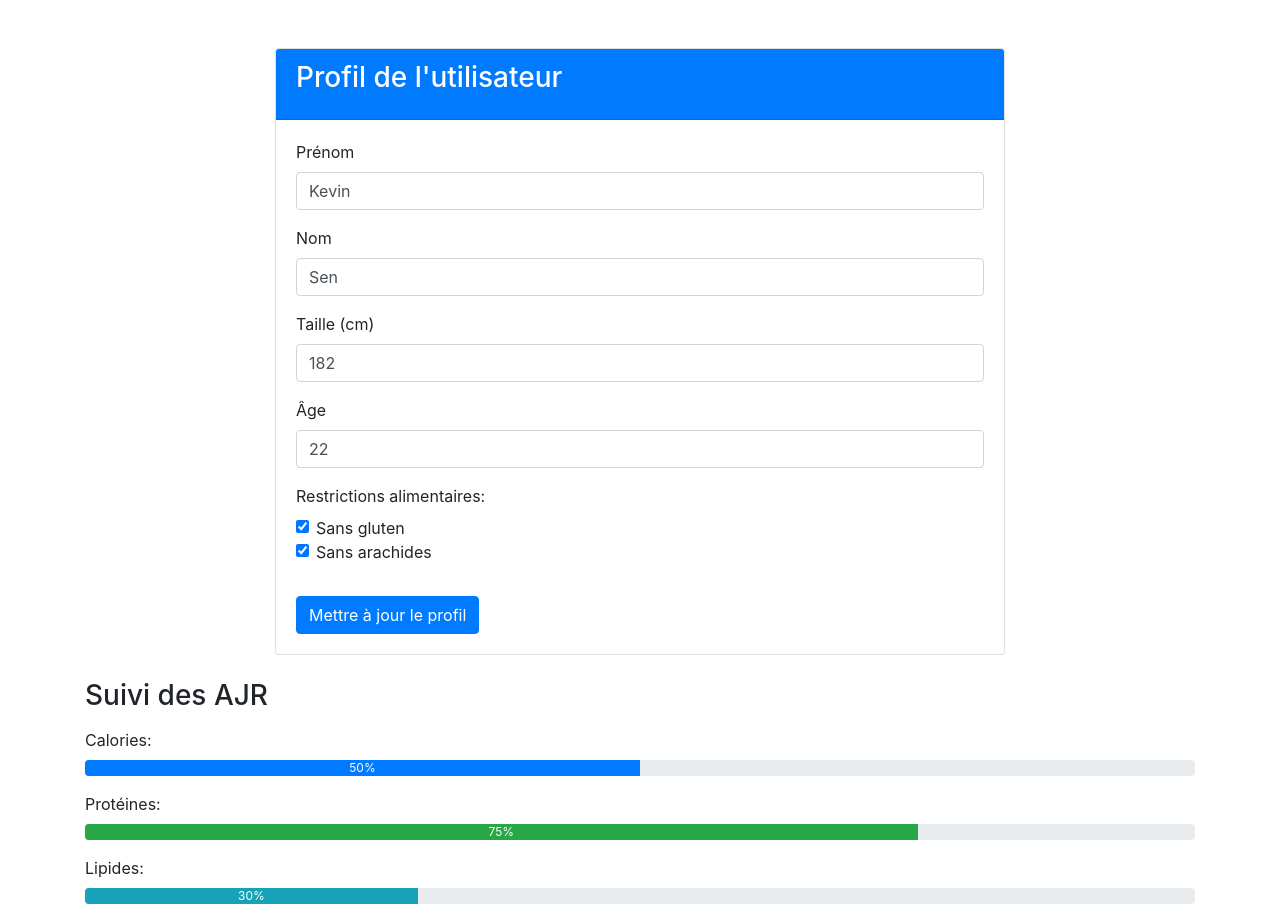
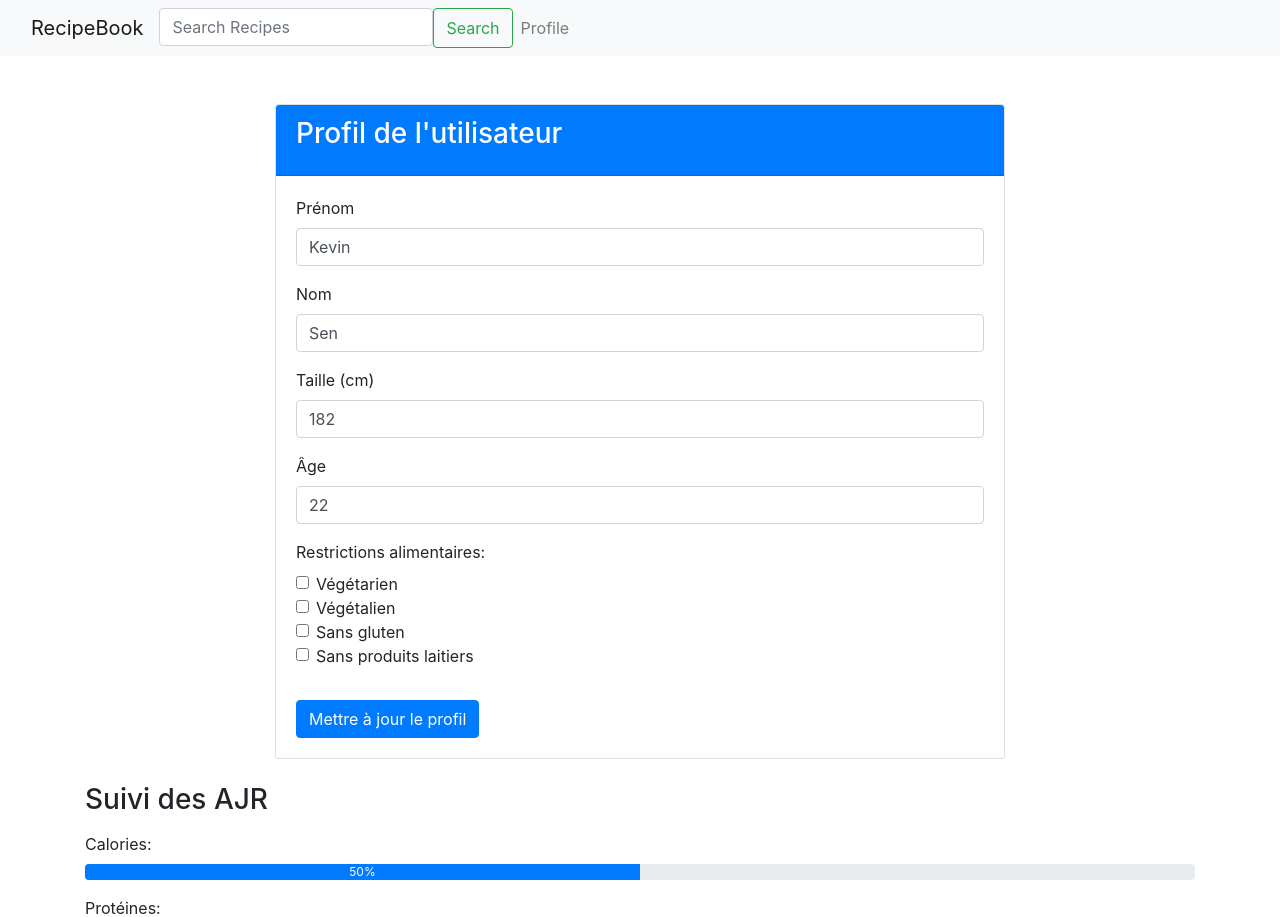
Before and after one commit to Kevin44France/FoodAssistant, a Flask app: page /user in a window 1280 px wide. Shown: the top 917 px of the page. Run offline with Flask 3, Linux system fonts and the light colour scheme; some libraries are stand-ins or nearby versions.

Commit message:
avancement

```diff
--- a/Data/user_profile.json
+++ b/Data/user_profile.json
@@ -3,8 +3,5 @@
     "lastName": "Sen",
     "height": "182",
     "age": "22",
-    "dietaryRestrictions": [
-        "glutenFree",
-        "peanutFree"
-    ]
+    "dietaryRestrictions": []
 }
--- a/webApp/app.py
+++ b/webApp/app.py
@@ -1,7 +1,6 @@
 import json
 
 from flask import Flask, request, render_template, redirect, url_for
-import requests
 
 app = Flask(__name__)
 
@@ -18,11 +17,26 @@ def find_recipe_by_id(recipe_id):
     return None  # Retourne None si aucune recette n'est trouvée
 
 
+def meets_dietary_requirements(recipe, restrictions):
+    # Check each recipe against the dietary restrictions
+    return all(recipe.get(restriction, False) for restriction in restrictions)
+
+
 @app.route('/')
 def search_page():
+    # Load user dietary restrictions
+    with open('../Data/user_profile.json', 'r') as user_file:
+        user_profile = json.load(user_file)
+    dietary_restrictions = user_profile['dietaryRestrictions']
+
+    # Load recipes
     with open('../Data/dataset.json', 'r') as file:
         data = json.load(file)
-    return render_template('search.html', recipes=data['recipes'])
+
+    # Filter recipes based on dietary restrictions
+    filtered_recipes = [recipe for recipe in data['recipes'] if meets_dietary_requirements(recipe, dietary_restrictions)]
+
+    return render_template('search.html', recipes=filtered_recipes)
 
 
 @app.route('/recipe/<int:recipe_id>')
@@ -44,15 +58,14 @@ def recipe_detail(recipe_id):
 
         if nutrition_info:
             # Pass both recipe and nutrition information to the template
-            return render_template('recipes.html', recipe=recipe, nutrition=nutrition_info['nutrition'][0])  # Assuming you want the first item in nutrition info
+            return render_template('recipes.html', recipe=recipe, nutrition=nutrition_info['nutrition'][
+                0])  # Assuming you want the first item in nutrition info
         else:
             # Recipe is found but no nutrition info is found for this recipe
             return render_template('recipes.html', recipe=recipe, nutrition=None)
     else:
         # Recipe ID not found
         return "Recipe not found", 404
-
-
 
 
 @app.route('/user', methods=['GET', 'POST'])
@@ -66,7 +79,8 @@ def user_profile():
             'lastName': request.form.get('lastName'),
             'height': request.form.get('height'),
             'age': request.form.get('age'),
-            'dietaryRestrictions': request.form.getlist('dietaryRestrictions')  # Cela recueille toutes les restrictions cochées
+            'dietaryRestrictions': request.form.getlist('dietaryRestrictions')
+            # Cela recueille toutes les restrictions cochées
         }
 
         # Écrire les données dans le fichier JSON
--- a/webApp/templates/base.html
+++ b/webApp/templates/base.html
@@ -11,6 +11,23 @@
     <title>{% block title %} Base page {% endblock %}</title>
 </head>
 <body>
+<nav class="navbar navbar-expand-lg navbar-light bg-light">
+    <div class="container-fluid">
+        <a class="navbar-brand" href="{{ url_for('search_page') }}">RecipeBook</a>
+        <button class="navbar-toggler" type="button" data-bs-toggle="collapse" data-bs-target="#navbarNavAltMarkup" aria-controls="navbarNavAltMarkup" aria-expanded="false" aria-label="Toggle navigation">
+            <span class="navbar-toggler-icon"></span>
+        </button>
+        <div class="collapse navbar-collapse" id="navbarNavAltMarkup">
+            <div class="navbar-nav ms-auto">
+                <form class="d-flex" role="search">
+                    <input class="form-control me-2" type="search" placeholder="Search Recipes" aria-label="Search">
+                    <button class="btn btn-outline-success" type="submit">Search</button>
+                </form>
+                <a class="nav-link" href="{{ url_for('user_profile') }}">Profile</a>
+            </div>
+        </div>
+    </div>
+</nav>
 {% block body %}
 Body block
 {% endblock %}
--- a/webApp/templates/user.html
+++ b/webApp/templates/user.html
@@ -33,6 +33,22 @@
                         <div class="form-group">
                             <label for="dietaryRestrictions">Restrictions alimentaires:</label><br>
                             <div class="form-check">
+                                <input class="form-check-input" type="checkbox" value="vegetarian" id="vegetarian"
+                                       name="dietaryRestrictions" {% if 'vegetarian' in
+                                user_data.get('dietaryRestrictions', []) %}checked{% endif %}>
+                                <label class="form-check-label" for="vegetarian">
+                                    Végétarien
+                                </label>
+                            </div>
+                            <div class="form-check">
+                                <input class="form-check-input" type="checkbox" value="vegan" id="vegan"
+                                       name="dietaryRestrictions" {% if 'vegan' in user_data.get('dietaryRestrictions',
+                                []) %}checked{% endif %}>
+                                <label class="form-check-label" for="vegan">
+                                    Végétalien
+                                </label>
+                            </div>
+                            <div class="form-check">
                                 <input class="form-check-input" type="checkbox" value="glutenFree" id="glutenFree"
                                        name="dietaryRestrictions" {% if 'glutenFree' in
                                 user_data.get('dietaryRestrictions', []) %}checked{% endif %}>
@@ -41,15 +57,15 @@
                                 </label>
                             </div>
                             <div class="form-check">
-                                <input class="form-check-input" type="checkbox" value="peanutFree" id="peanutFree"
-                                       name="dietaryRestrictions" {% if 'peanutFree' in
+                                <input class="form-check-input" type="checkbox" value="dairyFree" id="dairyFree"
+                                       name="dietaryRestrictions" {% if 'dairyFree' in
                                 user_data.get('dietaryRestrictions', []) %}checked{% endif %}>
-                                <label class="form-check-label" for="peanutFree">
-                                    Sans arachides
+                                <label class="form-check-label" for="dairyFree">
+                                    Sans produits laitiers
                                 </label>
                             </div>
-                            <!-- Ajoutez plus de cases à cocher selon les besoins -->
                         </div>
+
                         <button type="submit" class="btn btn-primary mt-3"><i class="fas fa-save"></i> Mettre à jour le
                             profil
                         </button>
@@ -63,21 +79,27 @@
     <div class="mt-3">
         <label for="calories">Calories:</label>
         <div class="progress">
-            <div class="progress-bar" role="progressbar" style="width: 50%" aria-valuenow="50" aria-valuemin="0" aria-valuemax="100">50%</div>
+            <div class="progress-bar" role="progressbar" style="width: 50%" aria-valuenow="50" aria-valuemin="0"
+                 aria-valuemax="100">50%
+            </div>
         </div>
     </div>
 
     <div class="mt-3">
         <label for="proteins">Protéines:</label>
         <div class="progress">
-            <div class="progress-bar bg-success" role="progressbar" style="width: 75%" aria-valuenow="75" aria-valuemin="0" aria-valuemax="100">75%</div>
+            <div class="progress-bar bg-success" role="progressbar" style="width: 75%" aria-valuenow="75"
+                 aria-valuemin="0" aria-valuemax="100">75%
+            </div>
         </div>
     </div>
 
     <div class="mt-3">
         <label for="fats">Lipides:</label>
         <div class="progress">
-            <div class="progress-bar bg-info" role="progressbar" style="width: 30%" aria-valuenow="30" aria-valuemin="0" aria-valuemax="100">30%</div>
+            <div class="progress-bar bg-info" role="progressbar" style="width: 30%" aria-valuenow="30" aria-valuemin="0"
+                 aria-valuemax="100">30%
+            </div>
         </div>
     </div>
 </div>
```
Also changed, not shown: webApp/templates/search.html (+1 -17 lines).
